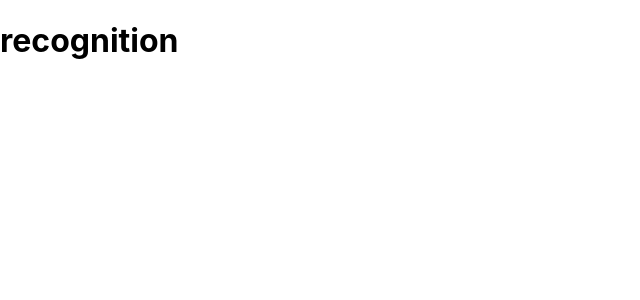
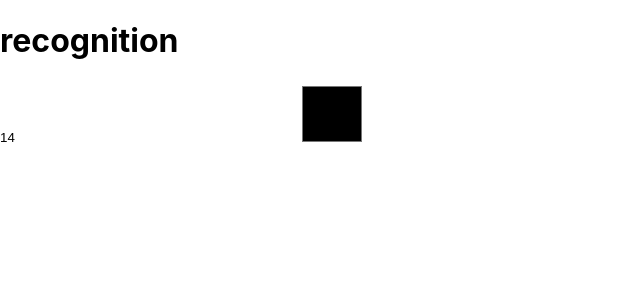
Before and after one commit to jiroor/home, a Next.js app: page /recognition in a window 1280 px wide. Shown: the top 300 px of the page, without its empty margins (0-640 px from the left). Built offline with nearby package versions, Linux system fonts and the light colour scheme.

Commit message:
support fontSize and color

```diff
--- a/src/pages/recognition/index.tsx
+++ b/src/pages/recognition/index.tsx
@@ -1,4 +1,4 @@
-import { useCallback, useEffect, useState } from 'react'
+import { FormEvent, useCallback, useEffect, useState } from 'react'
 import Head from 'next/head'
 import styles from '../../styles/Recognition.module.css'
 import { useRecognition } from '../../hooks/Recognition'
@@ -19,6 +19,8 @@ const getResult = (event: SpeechRecognitionEvent) => {
 export default function Recognition() {
   const recognition = useRecognition();
   const [text, setText] = useState('');
+  const [fontSize, setFontSize] = useState('14');
+  const [color, setColor] = useState('#000000');
 
   const handleResult = useCallback((event: SpeechRecognitionEvent) => {
     const { transcript, isFinal } = getResult(event);
@@ -39,6 +41,20 @@ export default function Recognition() {
     };
   }, [recognition]);
 
+  const handleInputFontSize = useCallback((event: FormEvent<HTMLInputElement>) => {
+    const { value } = (event.target as HTMLInputElement);
+    setFontSize(value);
+  }, []);
+  const handleInputColor = useCallback((event: FormEvent<HTMLInputElement>) => {
+    const { value } = (event.target as HTMLInputElement);
+    setColor(value);
+  }, []);
+
+  const textStyle: React.CSSProperties = {
+    fontSize: `${fontSize}px`,
+    color
+  };
+
   return (
     <div>
       <Head>
@@ -50,9 +66,20 @@ export default function Recognition() {
           recognition
         </h1>
 
-        <div>
+        <div style={textStyle}>
           {text}
         </div>
+
+        <input
+          type='number'
+          className={styles.inputText}
+          value={fontSize}
+          onChange={handleInputFontSize} />
+        <input
+          type='color'
+          className={styles.inputColor}
+          value={color}
+          onInput={handleInputColor} />
       </main>
     </div>
   )
--- a/src/styles/Recognition.module.css
+++ b/src/styles/Recognition.module.css
@@ -0,0 +1,19 @@
+.inputColor {
+  appearance: none;
+  margin: 0;
+  padding: 0;
+  border: none;
+  background: transparent;
+  width: 64px;
+  height: 64px;
+}
+
+.inputText {
+  appearance: none;
+  margin: 0;
+  padding: 0;
+  border: none;
+  background: transparent;
+  width: 300px;
+  height: 64px;
+}
```
